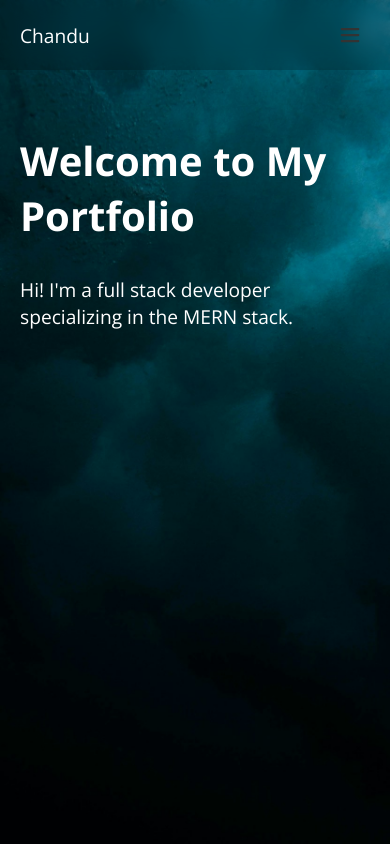
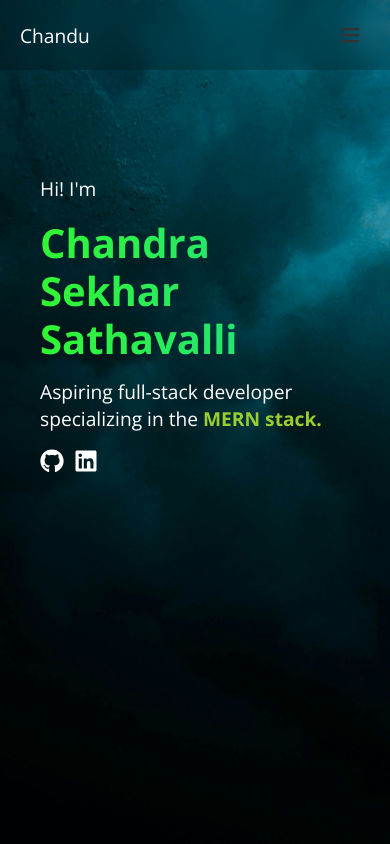
Before and after one commit to chandrasekhar-99/my-portfolio, a React (Create React App) app in the folder front-end/: page / in a window 390 px wide. Shown: the top 844 px of the page. Built offline with nearby package versions, Linux system fonts and the light colour scheme.

Commit message:
updated home page

```diff
--- a/front-end/package.json
+++ b/front-end/package.json
@@ -11,6 +11,7 @@
     "framer-motion": "^12.16.0",
     "react": "^19.1.0",
     "react-dom": "^19.1.0",
+    "react-icons": "^5.5.0",
     "react-router-dom": "^7.6.2",
     "react-scripts": "5.0.1",
     "react-scroll": "^1.9.3",
--- a/front-end/src/components/Home/index.css
+++ b/front-end/src/components/Home/index.css
@@ -3,31 +3,60 @@
   flex-direction: column;
   align-items: center;
   padding: 20px;
+  padding-top: 100px;
   min-height: 100vh;
+  position: relative;
   background-image: url(../../assets/jeremy-bishop-G9i_plbfDgk-unsplash.jpg);
   background-repeat: no-repeat;
   background-size: cover;
   background-position: center;
-  position: relative;
-  padding-top: 100px;
 }
 
-/* .nav-home-container {
-  background-image: url(../../assets/jeremy-bishop-G9i_plbfDgk-unsplash.jpg);
-  background-repeat: no-repeat;
-  background-size: cover;
-  background-position: center;
+
+/* .home-heading{
+  color: #ffffff;
+  font-size: 3.5rem;
+  margin: 10px 0px 10px 0px;
+  line-height: 1.2;
 } */
 
-.home-heading{
-  color: #ffffff;
-  font-size: 2.5rem;
+.home-heading {
+  font-size: 3.5rem;
+  margin: 10px 0px 10px 0px;
+  line-height: 1.2;
+  font-weight: bold;
+  background: linear-gradient(
+    270deg,
+    #00ffc3,
+    #7f00ff,
+    #00bfff,
+    #39ff14,
+    #ff00ff
+  );
+  background-size: 1000% 1000%;
+  -webkit-background-clip: text;
+  -webkit-text-fill-color: transparent;
+  animation: heading-animation 30s ease-in-out infinite;
+}
+
+@keyframes heading-animation {
+  0% {
+    background-position: 0% 50%;
+  }
+  50% {
+    background-position: 100% 50%;
+  }
+  100% {
+    background-position: 0% 50%;
+  }
 }
 
 .home-description{
   color: #ffffff;
-  font-size: 1.2rem;
+  font-size: 1.5rem;
   margin-top: 10px;
+  margin: 6px 0;
+  line-height: 1.4;
 }
 
 .navbar-position {
@@ -35,3 +64,46 @@
   top: 0;
   z-index: 1000;
 }
+
+
+.home-icons{
+  color: #ffffff;
+  font-size: 38px;
+  margin-right: 20px;
+  margin-top: 10px;
+}
+
+.home-section{
+  display: flex;
+  flex-direction: column;
+  align-items: center;
+  margin-top: 50px;
+}
+
+.span-highlight{
+  color: yellowgreen;
+  font-weight: bold;
+}
+
+
+@media (max-width: 768px) {
+  .home-heading {
+    font-size: 2.5rem;
+  }
+
+  .home-description {
+    font-size: 1.2rem;
+  }
+
+  .home-icons {
+    font-size: 24px;
+    margin-right: 10px;
+  }
+
+  .home-section{
+    display: flex;
+    flex-direction: column;
+    align-items: flex-start;
+    padding: 20px;
+  }
+}
--- a/front-end/src/components/Home/index.js
+++ b/front-end/src/components/Home/index.js
@@ -3,15 +3,22 @@ import Navbar from '../Navbar'
 import About from '../About'
 import Projects from '../Projects'
 import { Element } from "react-scroll";
+import { FaGithub, FaLinkedin } from "react-icons/fa";
 
 const Home = () => {
   return(
     <>
       <Navbar/>
         <Element name="home" className="home-container">
-          <section id="home" className="min-h-screen bg-blue-100 p-10">
-            <h1 className="text-4xl font-bold mb-4 home-heading">Welcome to My Portfolio</h1>
-            <p className="text-lg home-description">Hi! I'm a full stack developer specializing in the MERN stack.</p>
+          <section id="home" className="home-section">
+            <p className="home-description">Hi! I'm</p>
+            <h1 className="home-heading"> Chandra Sekhar Sathavalli</h1>
+            <p className="home-description">Aspiring full-stack developer specializing in the <span className="span-highlight">MERN stack.</span></p>
+            <div >
+              <FaGithub className="home-icons"/>
+              <FaLinkedin className="home-icons"/>
+            </div>
+            <div className="section"></div>
           </section>
         </Element>
       <About/>
--- a/front-end/src/components/Navbar/index.css
+++ b/front-end/src/components/Navbar/index.css
@@ -30,6 +30,7 @@
 .nav-links-container{
   display: flex;
   gap: 1.5rem;
+  list-style-type: none;
 }
 
 .dropdown-container{
@@ -39,11 +40,27 @@
   gap: 5px;
 }
 
-li{
-  list-style-type: none;
+.nav-list-items{
   cursor: pointer;
   color:#ffffff;
   transition: color 0.3s ease;
+  position: relative;
+  text-decoration: none;
+}
+
+.nav-list-items::after{
+  content: '';
+  position: absolute;
+  width: 0%;
+  height: 2px;
+  left: 0;
+  bottom: -2px;
+  background-color: #006c7e;
+  transition: width 0.3s ease;
+}
+
+.nav-list-items:hover::after{
+  width: 100%;
 }
 
 @media (max-width: 768px) {
--- a/front-end/src/components/Navbar/index.js
+++ b/front-end/src/components/Navbar/index.js
@@ -25,9 +25,9 @@ const renderDropdownMenu = () => {
       {/* Dropdown Menu */}
       {isOpen && (
         <div className="dropdown-menu">
-          <Link to="home" spy={true} offset={-100} smooth={true} duration={600} className="menu-item">Home</Link>
-          <Link to="about" spy={true} offset={-100} smooth={true} duration={600} className="menu-item">About</Link>
-          <Link to="projects" spy={true} offset={-100} smooth={true} duration={600} className="menu-item">Projects</Link>
+          <Link to="home" spy={true} offset={-80} smooth={true} duration={600} className="menu-item">Home</Link>
+          <Link to="about" spy={true} offset={-80} smooth={true} duration={600} className="menu-item">About</Link>
+          <Link to="projects" spy={true} offset={-80} smooth={true} duration={600} className="menu-item">Projects</Link>
         </div>
       )}
     </div>
@@ -37,11 +37,11 @@ const renderDropdownMenu = () => {
   return(
     <nav className='navbar'>
       <div className='navbar-container'>
-        <Link to="home" spy={true} offset={-100} smooth={true} duration={600} className='nav-logo'>Chandu</Link>
+        <Link to="home" spy={true} offset={-80} smooth={true} duration={600} className='nav-logo'>Chandu</Link>
         <ul className='nav-links-container'>
-          <li><Link to="home" spy={true} offset={-100} smooth={true} duration={600}>Home</Link></li>
-          <li><Link to="about" spy={true} offset={-100} smooth={true} duration={600}>About</Link></li>
-          <li><Link to="projects" spy={true} offset={-100} smooth={true} duration={600}>Projects</Link></li>
+          <li><Link to="home" spy={true} offset={-80} smooth={true} duration={600} className="nav-list-items">Home</Link></li>
+          <li><Link to="about" spy={true} offset={-80} smooth={true} duration={600} className="nav-list-items">About</Link></li>
+          <li><Link to="projects" spy={true} offset={-80} smooth={true} duration={600} className="nav-list-items">Projects</Link></li>
         </ul>
         {renderDropdownMenu()}
       </div>
```
Also changed, not shown: 1 other file (tests, documents, lock files or other folders).
